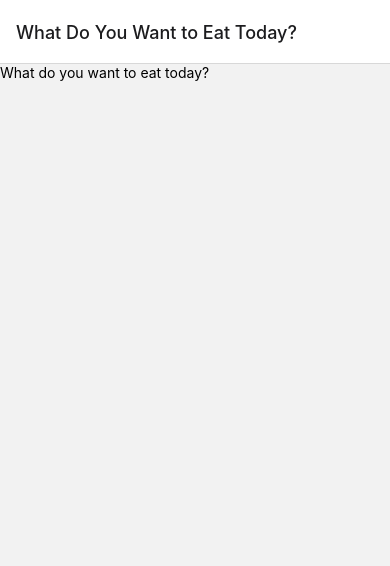
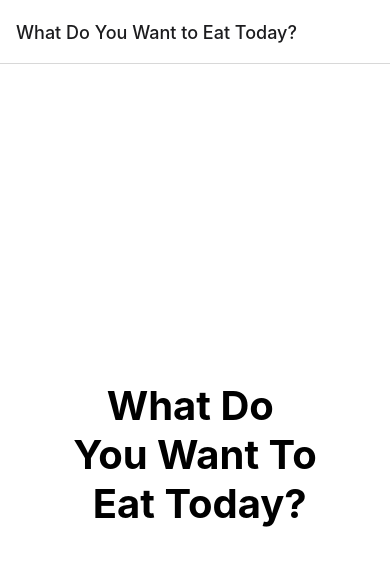
Before and after one commit to RadVonSwag/hackutd2022, a React Native app: screen /Home in a window 390 px wide. Shown: the top 566 px of the page. Built offline with nearby package versions, Linux system fonts and the light colour scheme.

Commit message:
Home: Text is now centered

```diff
--- a/components/Home.js
+++ b/components/Home.js
@@ -4,10 +4,24 @@ import { StyleSheet, Text, View } from 'react-native';
 
 const Home = () => {
    return (
-    <View>
-        <Text>What do you want to eat today?</Text>
+    <View style={styles.container}>
+        <Text style={styles.centerText}>What Do {'\n'} You Want To {'\n'} Eat Today?</Text>
     </View>
    );
 }
 
+const styles = StyleSheet.create({
+    container: {
+        flex: 1,
+        backgroundColor: '#fff',
+        alignItems: 'center',
+        justifyContent: 'center',
+      },
+    centerText: {
+      fontSize: 40,
+      fontWeight: 'bold',
+      textAlign: 'center',
+    }
+  });
+
 export default Home;
```
